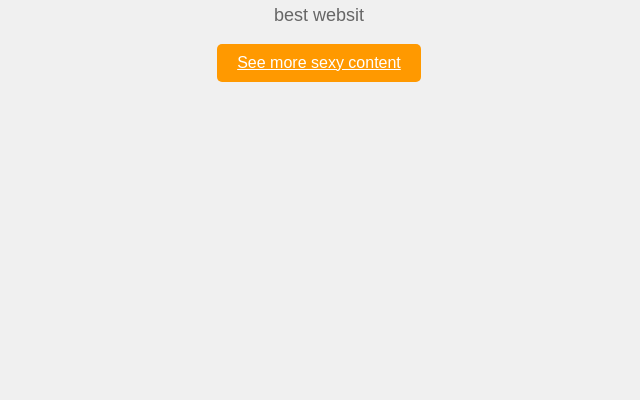
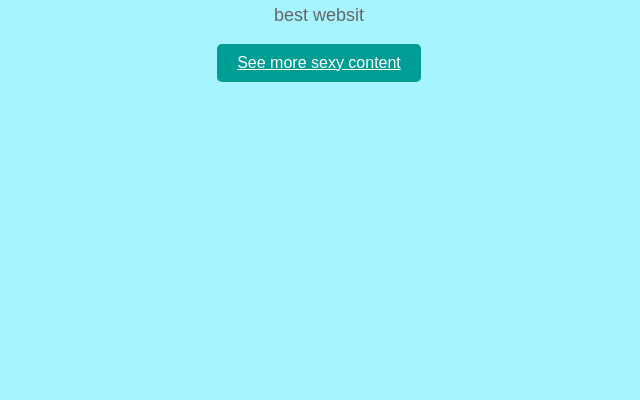
Before and after one commit to Faasquit123/faasquit.github.io, a plain HTML site: page index.html in a window 1280 px wide. Shown: the part 400-800 px from the top of the page, without its empty margins (321-961 px from the left). Drawn offline with Linux system fonts and the light colour scheme; a web font is replaced by a local one.

Commit message:
Update index.html

```diff
--- a/index.html
+++ b/index.html
@@ -7,7 +7,7 @@
 <style>
   body {
     font-family: 'YourFancyFont', sans-serif;
-    background-color: #f0f0f0;
+    background-color: #a5f4ff;
     margin: 0;
     padding: 0;
     display: flex;
@@ -35,7 +35,7 @@
   .button {
     display: inline-block;
     padding: 10px 20px;
-    background-color: #ff9900;
+    background-color: #009d95;
     color: white;
     border: none;
     border-radius: 5px;
```
